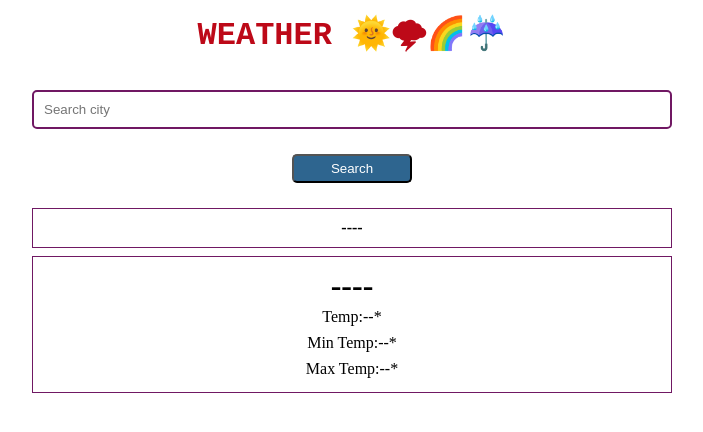
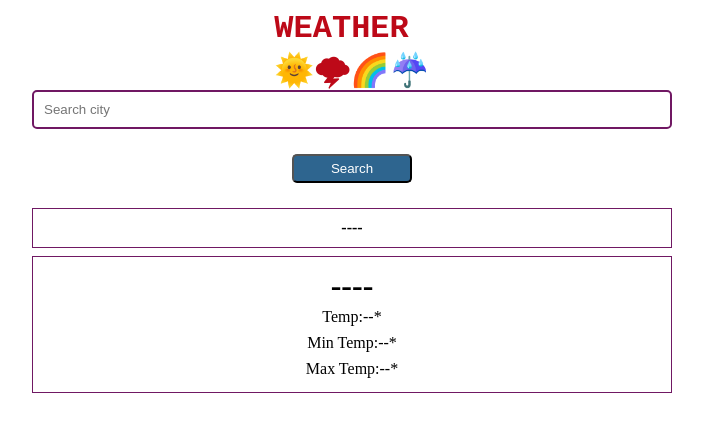
Before and after one commit to Abinaya2003/weather-app, a plain HTML site: page index.html in a window 1280 px wide. Shown: the whole page, without its empty margins (288-991 px from the left). Drawn offline with Linux system fonts and the light colour scheme.

Commit message:
Update index.html

```diff
--- a/index.html
+++ b/index.html
@@ -11,7 +11,7 @@
 </head>
 <body class="text-center">
     <main>
-        <h1 class="banner">WEATHER
+        <h1 class="banner"> WEATHER<br>
         🌞🌩🌈☔</h1><br><br><br><br><br>
         <div id="input">
             <input type="text" name="City Name" id="city-input" placeholder="Search city">
```
